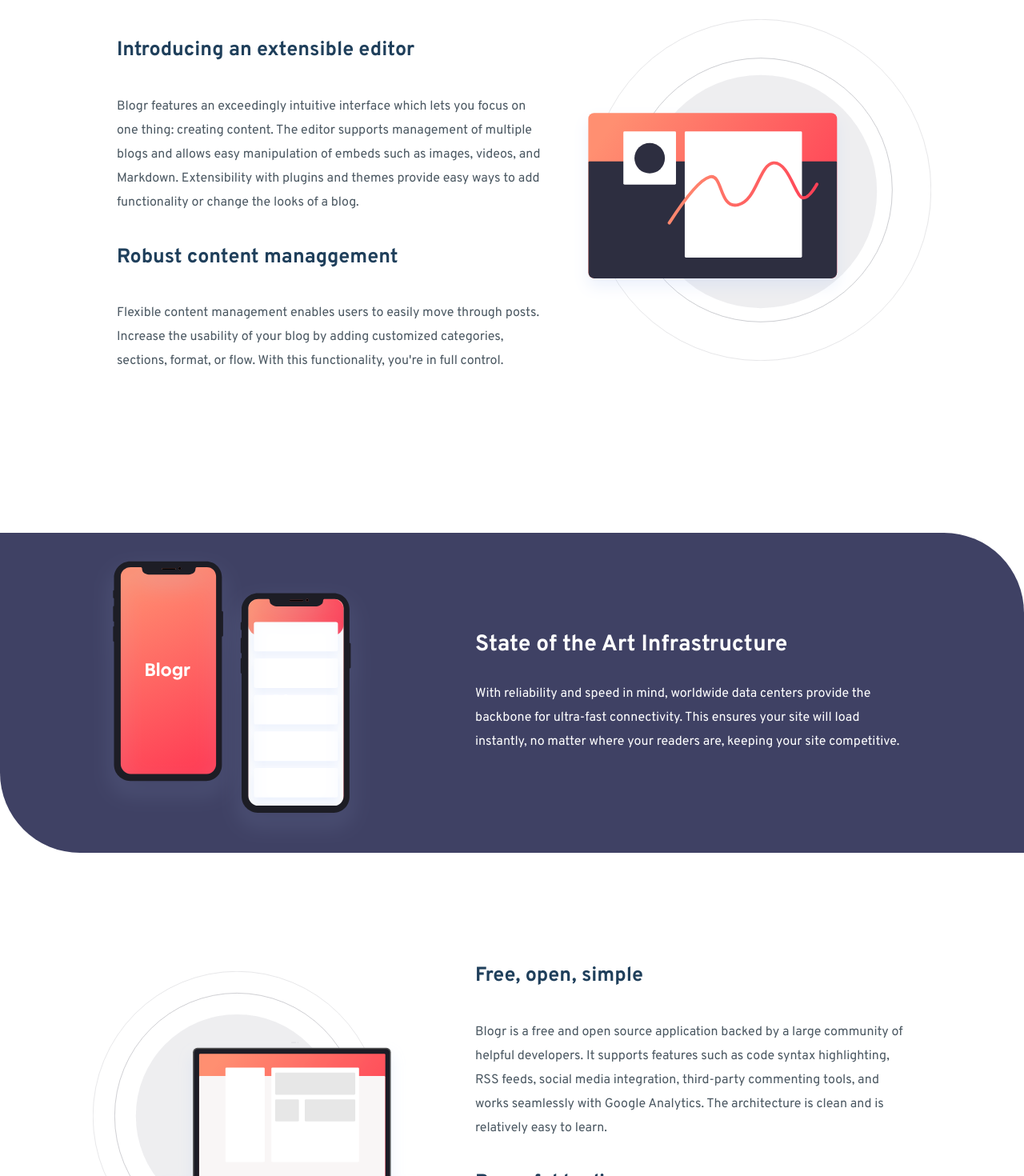
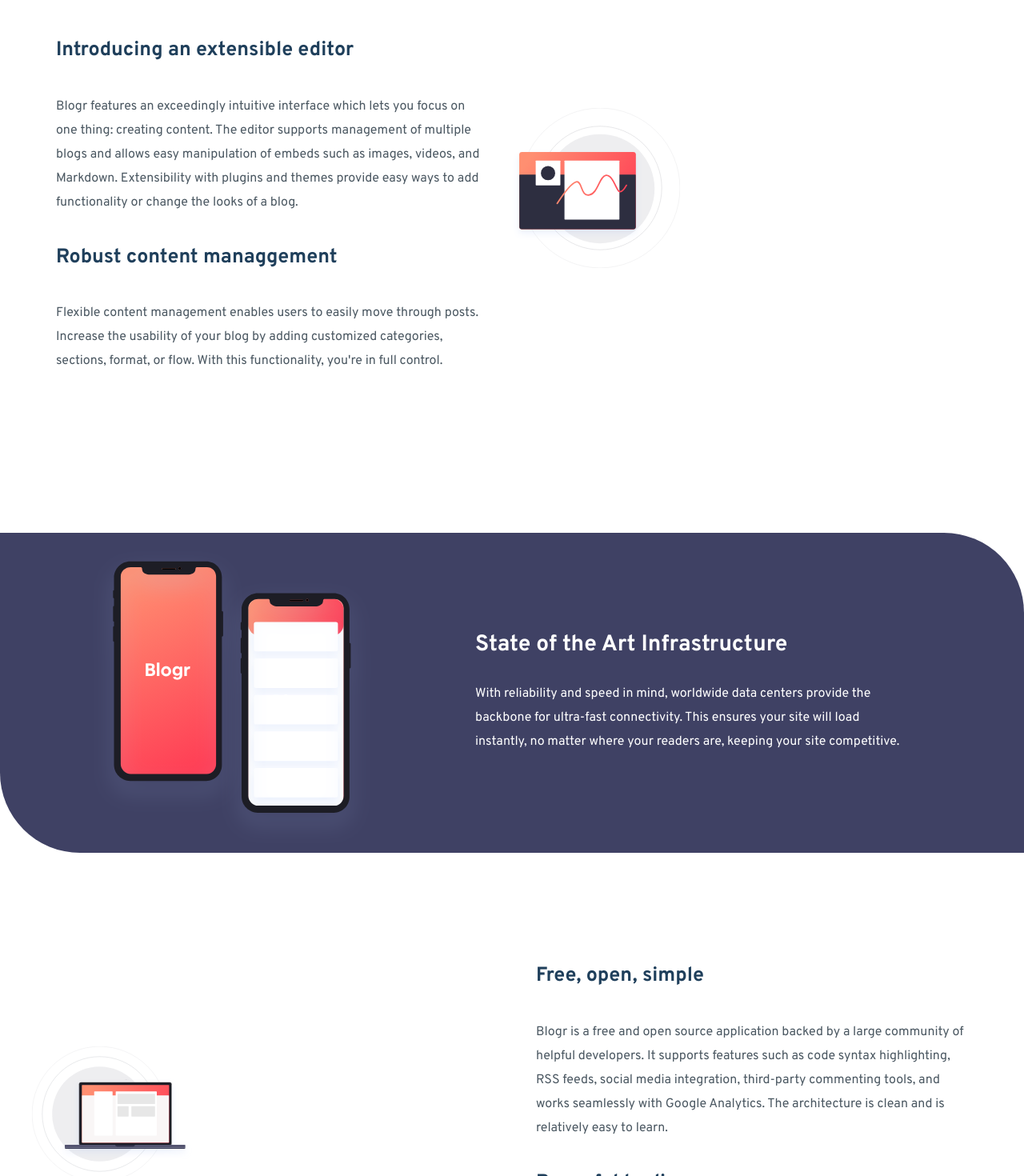
Before and after one commit to tiago-forward/desafio-blogr-landing-page-main, a React (Vite) app: page / in a window 1280 px wide. Shown: the part 720-2190 px from the top of the page at 80% size. Built offline with nearby package versions, Linux system fonts and the light colour scheme.

Commit message:
trying to adjust image to vercel

```diff
--- a/src/components/Section/ContentSection/index.jsx
+++ b/src/components/Section/ContentSection/index.jsx
@@ -9,7 +9,8 @@ const ContentSection = ({ isMobile, imageTop, imageRight, title1, paragraph1, ti
 
                 {!isMobile ? (
                     <>
-                        <img src={imageTop} alt={imageTop} />
+                        <div className="img-container">
+                            <img src={imageTop} alt={imageTop} /></div>
                         <div>
                             <Content
                                 title={title1}
@@ -29,7 +30,9 @@ const ContentSection = ({ isMobile, imageTop, imageRight, title1, paragraph1, ti
                                 title={title2}
                                 paragraph={paragraph2} />
                         </div>
-                        <img src={imageRight} alt={imageRight} />
+                        <div className="img-container">
+                            <img src={imageRight} alt={imageRight} />
+                        </div>
                     </>
                 )}
 
--- a/src/components/Section/ContentSection/styles.js
+++ b/src/components/Section/ContentSection/styles.js
@@ -20,6 +20,10 @@ export const ContentContainer = styled.div`
         }
     }
 
+    .cont-img {
+
+    }
+
     @media screen and (min-width: 1024px) {
         flex-direction: row;
         justify-content: center;
--- a/src/components/Section/HomeSection/styles.js
+++ b/src/components/Section/HomeSection/styles.js
@@ -2,7 +2,7 @@ import styled from "styled-components"
 
 export const SectionContainer = styled.section`
     background: rgb(249,139,117);
-    background-image: url("../../../../public/images/bg-pattern-intro-mobile.svg"), linear-gradient(111deg, rgba(249,139,117,1) 0%, rgba(250,78,95,1) 100%);
+    background-image: url("../../../../public/bg-pattern-intro-mobile.svg"), linear-gradient(111deg, rgba(249,139,117,1) 0%, rgba(250,78,95,1) 100%);
     background-repeat: no-repeat;
     background-position: 40% 40%;
     display: flex;
@@ -59,7 +59,7 @@ export const SectionContainer = styled.section`
     }
 
     @media screen and (min-width: 1024px) {
-        background-image: url("../../../../public/images/bg-pattern-intro-desktop.svg"), linear-gradient(111deg, rgba(249,139,117,1) 0%, rgba(250,78,95,1) 100%);
+        background-image: url("../../../../public/bg-pattern-intro-desktop.svg"), linear-gradient(111deg, rgba(249,139,117,1) 0%, rgba(250,78,95,1) 100%);
         background-position: center left;
     }
 `
```
Also changed, not shown: public/bg-pattern-intro-desktop.svg (added), public/bg-pattern-intro-mobile.svg (added).
